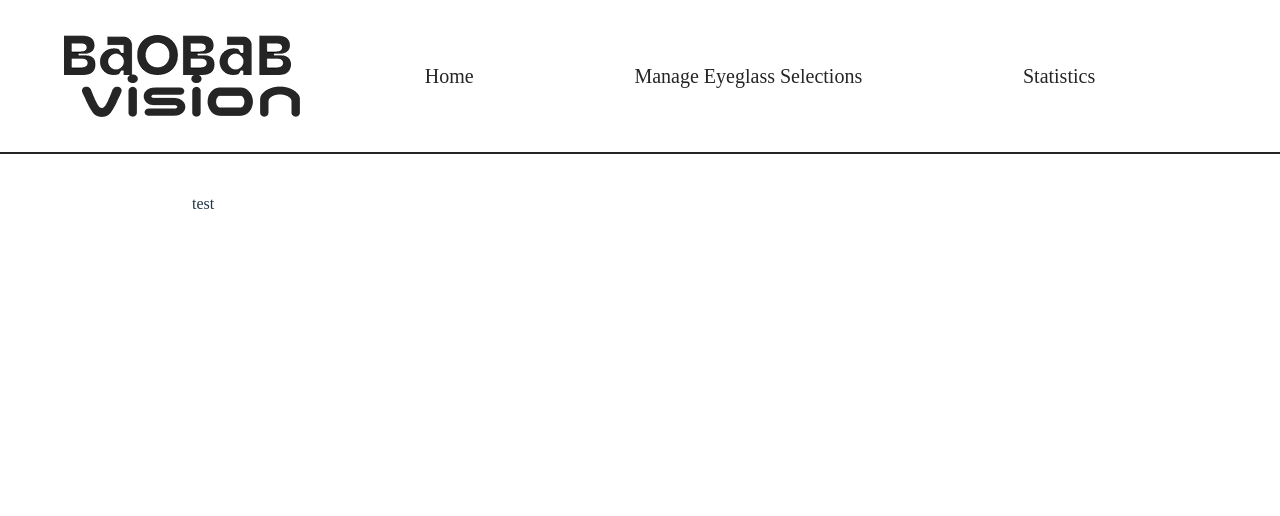
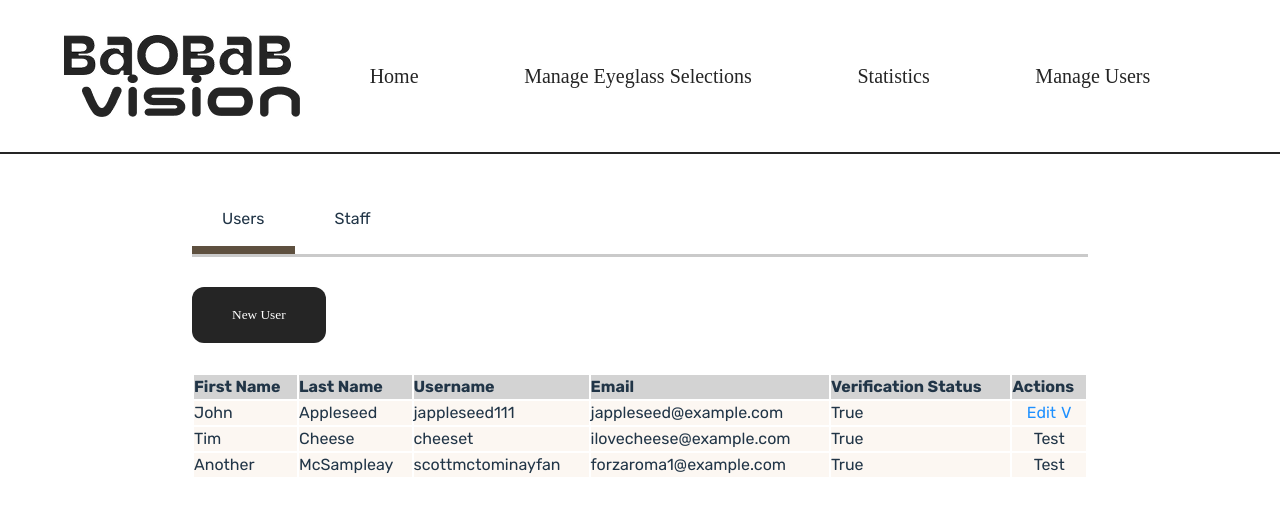
Before and after one commit to soyaaa78/Baobab-Vision-Project, a React (Vite) app in the folder web-app/: page /dashboard/manageusers in a window 1280 px wide. Shown: the top 516 px of the page. Built offline with nearby package versions, Linux system fonts and the light colour scheme; a web font is replaced by a local one.

Commit message:
added table baselines and modal

```diff
--- a/web-app/src/components/Navbar.jsx
+++ b/web-app/src/components/Navbar.jsx
@@ -26,9 +26,7 @@ function Navbar() {
                     <li><Link to='/dashboard' className='nav-button'>Home</Link></li>
                     <li><Link to='eyeglasses' className='nav-button'>Manage Eyeglass Selections</Link></li>
                     <li><Link to='statistics' className='nav-button'>Statistics</Link></li>
-                    {role === 'super_admin' && (
-                        <li><Link to='manage-users' className='nav-button'>Manage Users</Link></li>
-                    )}
+                    <li><Link to='manageusers' className='nav-button'>Manage Users</Link></li>
                 </ul>
             </div>
 
--- /dev/null
+++ b/web-app/src/data/exampleTableData.js
@@ -0,0 +1,3 @@
+export const userbaseData = {
+
+}
--- a/web-app/src/index.css
+++ b/web-app/src/index.css
@@ -1,6 +1,10 @@
 @import url('https://fonts.googleapis.com/css2?family=Red+Rose:wght@300..700&display=swap');
 @import url('https://fonts.googleapis.com/css2?family=Rubik:ital,wght@0,300..900;1,300..900&display=swap');
 :root {
+
+  --basecolor: #FCF7F2;
+  --darkcolor: #252525;
+
   font-family: system-ui, Avenir, Helvetica, Arial, sans-serif;
   line-height: 1.5;
   font-weight: 400;
--- a/web-app/src/pages/ManageUsersPage.jsx
+++ b/web-app/src/pages/ManageUsersPage.jsx
@@ -1,14 +1,143 @@
-import React from 'react';
+import React, { useState } from 'react';
+import Button from '../components/Button';
 import '../styles/ManageUsersPage.css';
 
 const ManageUsersPage = () => {
+    const [activeTab, setActiveTab] = useState('users');
+    const [modal, setModal] = useState(false);
+    const [modalContent, setModalContent] = useState('nothingyet');
+    const [dropdown, setDropdown] = useState(false);
+
+    const toggleDropdown = () => {
+        setDropdown(prev => !prev);
+    }
+
+    const toggleModal = () => {
+        setModal(prev => !prev);
+    }
+
+    /* if setActiveTable = staff, render conditional staff table data */
+    /* make two different tables with different rows */
 
 
     return (
         <>
             <div className='page' id='manageusers'>
-                <div className='manageusers-content'>
-                    <p>test</p>
+                <div className={modal ? 'manageusers-content' : 'manageusers-content modal-active'}>
+                    <div className='muc-selection-headers'>
+                        <ul>
+                            <li
+                                className={activeTab === 'users' ? 'muc-link active' : 'muc-link'}
+                                onClick={() => setActiveTab('users')}>
+                                Users
+                            </li> {/* arrow function for logically "onClick(setActiveTab(users))" */}
+                            <li
+                                className={activeTab === 'staff' ? 'muc-link active' : 'muc-link'}
+                                onClick={() => setActiveTab('staff')}>
+                                Staff
+                            </li>
+                        </ul>
+                    </div>
+                    <div className='manageusers-tab-content'>
+                        {activeTab === 'users' && (
+                            <div className="tab active">
+                                <Button className='muc-add-users-btn' onClick={() => (toggleModal(), setModalContent('Edit'))} children={(<p>
+                                    New User
+                                </p>)} />
+                                <div>
+                                    <table className='muc-manageusers-table table-users'>
+
+
+
+                                        <thead>
+                                            <tr>
+                                                <th>First Name</th>
+                                                <th>Last Name</th>
+                                                <th>Username</th>
+                                                <th>Email</th>
+                                                <th>Verification Status</th>
+                                                <th>Actions</th>
+                                            </tr>
+                                        </thead>
+                                        <tbody>
+                                            <tr className='table-tr'>
+                                                <td>John</td>
+                                                <td>Appleseed</td>
+                                                <td>jappleseed111</td>
+                                                <td>jappleseed@example.com</td>
+                                                <td>True</td>
+                                                <td>
+                                                    <div className='td-action'>
+                                                        <li
+                                                            className='action-li'
+                                                            onClick={() => (toggleModal(), setModalContent('Edit'))}
+                                                        >
+                                                            Edit
+                                                        </li>
+                                                        <li
+                                                            className='action-li dropdown'
+                                                            onClick={() => (toggleDropdown())}
+                                                        >
+                                                            V {/* down arrow */}
+                                                        </li>
+                                                    </div>
+                                                </td> {/* maybe think about making this into a component */}
+                                            </tr>
+                                            <tr>
+                                                <td>Tim</td>
+                                                <td>Cheese</td>
+                                                <td>cheeset</td>
+                                                <td>ilovecheese@example.com</td>
+                                                <td>True</td>
+                                                <td style={{ textAlign: 'center' }}>Test</td>
+                                            </tr>
+                                            <tr>
+                                                <td>Another</td>
+                                                <td>McSampleay</td>
+                                                <td>scottmctominayfan</td>
+                                                <td>forzaroma1@example.com</td>
+                                                <td>True</td>
+                                                <td style={{ textAlign: 'center' }}>Test</td>
+                                            </tr>
+                                        </tbody>
+
+                                    </table>
+
+                                    {modal && modalContent === 'Edit' && (
+                                        <div className='modal-container'>
+                                            <div className='modal-overlay'></div>
+                                            <div className={`modal-content ${modal ? 'show' : ''}`}>
+                                                <div className='modal-content-header'>
+                                                    <h2>{modalContent} User</h2>
+                                                    <li
+                                                        className='action-li close'
+                                                        onClick={() => (toggleModal())}
+                                                    >
+                                                        X
+                                                    </li>
+                                                </div>
+
+                                                <div className='modal-content-body'>
+
+                                                </div>
+                                            </div>
+                                        </div>
+                                    )
+                                    }
+
+                                    {/* {modal && <p> kupal </p> } */}
+
+                                    {console.log('modal:', modal, 'modalContent:', modalContent)}
+                                </div>
+                            </div>
+                        )}
+                        {activeTab === 'staff' && (
+                            <div className="tab active">
+                                <h1>Manage Staff</h1>
+                                <p>test</p>
+                            </div>
+                        )}
+                    </div>
                 </div>
             </div>
         </>
--- a/web-app/src/styles/ManageUsersPage.css
+++ b/web-app/src/styles/ManageUsersPage.css
@@ -2,3 +2,119 @@
     height: 100%;
     padding: 3% 15%;
 }
+
+.muc-selection-headers ul {
+    display: flex;
+    gap: 10px;
+    border-bottom: 3px solid #cacaca;
+}
+
+.muc-link {
+    list-style-type: none;
+    cursor: pointer;
+    padding: 15px 30px;
+    font-family: 'Rubik', sans-serif;
+}
+
+.muc-link.active {
+    border-bottom: 8px solid #5E503F;
+}
+
+.muc-add-users-btn {
+    margin: 30px 0;
+}
+
+/* ------------------- */
+/* table section start */
+/* ------------------- */
+
+.muc-manageusers-table {
+    /* background-color: #cacaca; */
+
+    font-family: 'Rubik', sans-serif;
+    width: 100%;
+}
+
+.muc-manageusers-table thead {
+    background-color: #d3d3d3;
+
+    text-align: left;
+}
+
+.muc-manageusers-table tbody {
+    background-color: var(--basecolor);
+}
+
+.td-action {
+    display: flex;
+    align-items: center;
+    justify-content: center;
+    gap: 5px;
+}
+
+.table-tr {
+    border-bottom: 1px solid #adadad;
+}
+
+/* ----------------- */
+/* table section end */
+/* ----------------- */
+
+.action-li {
+    list-style-type: none;
+    color: dodgerblue;
+    cursor: pointer;
+}
+
+.action-li:hover {
+    text-decoration: underline;
+}
+
+.action-li.close {
+    padding: 20px;
+}
+
+
+.modal-overlay {
+    position: fixed;
+    top: 0;
+    left: 0;
+    width: 100%;
+    height: 100%;
+    opacity: 0;
+    transition: opacity 0.3s ease;
+    background-color: var(--darkcolor);
+}
+
+.modal-container .modal-overlay {
+    opacity: 0.4;
+}
+
+.modal-content {
+    position: fixed;
+    top: 0;
+    right: 0;
+    width: 30%;
+    height: 100%;
+    background-color: var(--basecolor);
+    padding: 2%;
+
+    transform: translateX(100%);
+    transition: transform 0.3s ease-in-out;
+    z-index: 999;
+}
+
+.modal-content.show {
+    transform: translateX(0); /* Slide into view */
+}
+
+.modal-content-header {
+    display: flex;
+    align-items: center;
+    justify-content: space-between;
+}
+
+.modal-content-header li {
+    color: #acacac;
+    text-decoration: none;
+}
```
